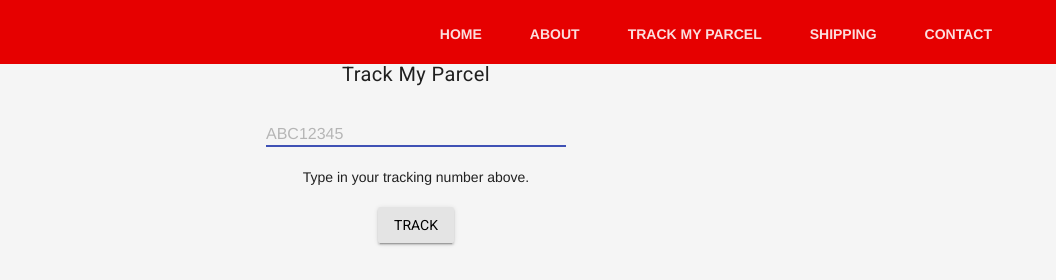
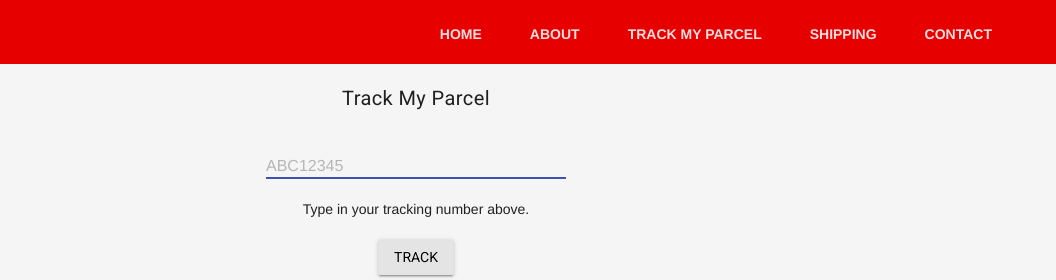
Before and after one commit to djhkm/ICT602-W6-Mobile-Web-App, a plain HTML site: page track.html in a window 1280 px wide. Shown: the full height of the page, 224-1280 px from the left. Drawn offline with Linux system fonts and the light colour scheme.

Commit message:
tracking formatting

```diff
--- a/track.html
+++ b/track.html
@@ -72,7 +72,7 @@
 
       <div class="android-content mdl-layout__content">
         <div class="mdl-typography--text-center">
-			<p class="mdl-typography--title">Track My Parcel</p>
+  			<h1 class="mdl-typography--title">Track My Parcel</h1>
   			<form method='GET' name='trackingForm' id='trackingForm'>
   				<div class='mdl-textfield mdl-js-textfield'>
   					<input class='mdl-textfield__input' autofocus type='text' id='trackingNum' name='trackingNum'/>
```
Lines whose indentation alone changed are shown as unchanged.
